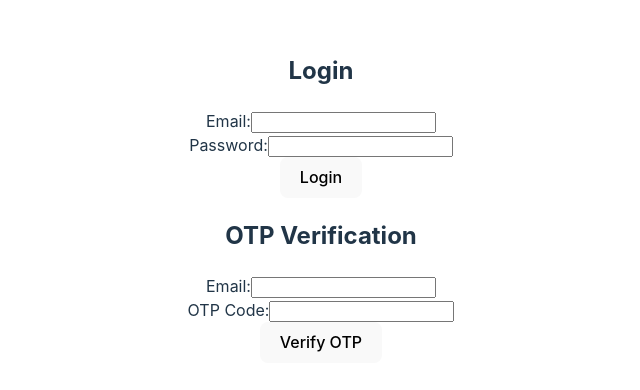
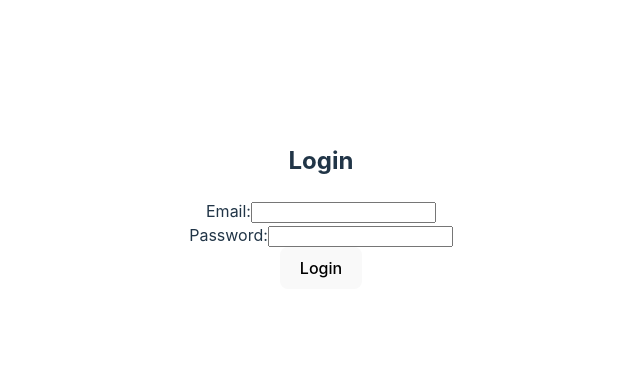
Before and after one commit to HarisWaseem43/Bahamas-Login, a React (Vite) app: page / in a window 1280 px wide. Shown: the part 194-584 px from the top of the page, without its empty margins (319-959 px from the left). Built offline with nearby package versions, Linux system fonts and the light colour scheme.

Commit message:
Changes in Login Form

```diff
--- a/src/components/Login/index.jsx
+++ b/src/components/Login/index.jsx
@@ -13,6 +13,7 @@ const LoginForm = () => {
   const [otpcode, setOTPCode] = useState("");
   const [purpose, setPurpose] = useState("ADMIN_LOGIN");
   const [verificationStatus, setVerificationStatus] = useState("");
+  const [isLoginConfirmed, setIsLoginConfirmed] = useState(false);
 
   const navigate = useNavigate();
   const dispatch = useDispatch();
@@ -27,14 +28,12 @@ const LoginForm = () => {
         password,
       });
       if (response.status === 200) {
-        // navigate("/otpverification");
-        // console.log(response);
+        setIsLoginConfirmed(true);
         return response.data;
       } else {
         return <div>Something Went Wrong</div>;
       }
     } catch (error) {
-      // console.error("Error: ", error);
       return error.message;
     }
   };
@@ -50,9 +49,6 @@ const LoginForm = () => {
         purpose: purpose,
       });
 
-      // console.log("Response Status: ", response.status);
-      // console.log("Response Data: ", response.data);
-
       if (response.status === 200) {
         navigate("/userdata");
         const { accessToken, refreshToken } = response.data;
@@ -61,9 +57,6 @@ const LoginForm = () => {
 
         Cookies.set("refreshToken", refreshToken, { expires: 10 / (24 * 60) });
         Cookies.set("accessToken", accessToken, { expires: 10 / (24 * 60) });
-
-        // console.log("OTP AccessToken: ", accessToken);
-        // console.log("OTP Refresh Token: ", refreshToken);
 
         setVerificationStatus("OTP Verified!");
 
@@ -79,32 +72,13 @@ const LoginForm = () => {
 
   return (
     <div className="login-container">
-      {/* LOGIN Form */}
-      <h2>Login</h2>
-      <form onSubmit={handleSubmitForm}>
-        <div className="form-group">
-          <label>Email:</label>
-          <input
-            type="email"
-            value={email}
-            onChange={(e) => setEmail(e.target.value)}
-            required
-          />
-        </div>
-        <div className="form-group">
-          <label>Password:</label>
-          <input
-            type="password"
-            value={password}
-            onChange={(e) => setPassword(e.target.value)}
-            required
-          />
-        </div>
-        <button type="submit">Login</button>
-      </form>
+      {/* LOGIN and OTPVerification Form */}
+      {isLoginConfirmed ? (
+        <>
+          {/* OTP Verification Form */}
+          <form onSubmit={handleOTPValidation}>
+            <h2>OTP Veridication</h2>
             {/* OTP Form */}
-      <h2>OTP Verification</h2>
-      <form onSubmit={handleOTPValidation}>
             <div className="form-group">
               <label>Email:</label>
               <input
@@ -135,6 +109,32 @@ const LoginForm = () => {
             <button type="submit">Verify OTP</button>
             <p>{verificationStatus}</p>
           </form>
+        </>
+      ) : (
+        //Login Form
+        <form onSubmit={handleSubmitForm}>
+          <h2>Login</h2>
+          <div className="form-group">
+            <label>Email:</label>
+            <input
+              type="email"
+              value={email}
+              onChange={(e) => setEmail(e.target.value)}
+              required
+            />
+          </div>
+          <div className="form-group">
+            <label>Password:</label>
+            <input
+              type="password"
+              value={password}
+              onChange={(e) => setPassword(e.target.value)}
+              required
+            />
+          </div>
+          <button type="submit">Login</button>
+        </form>
+      )}
     </div>
   );
 };
```
Lines whose indentation alone changed are shown as unchanged.
